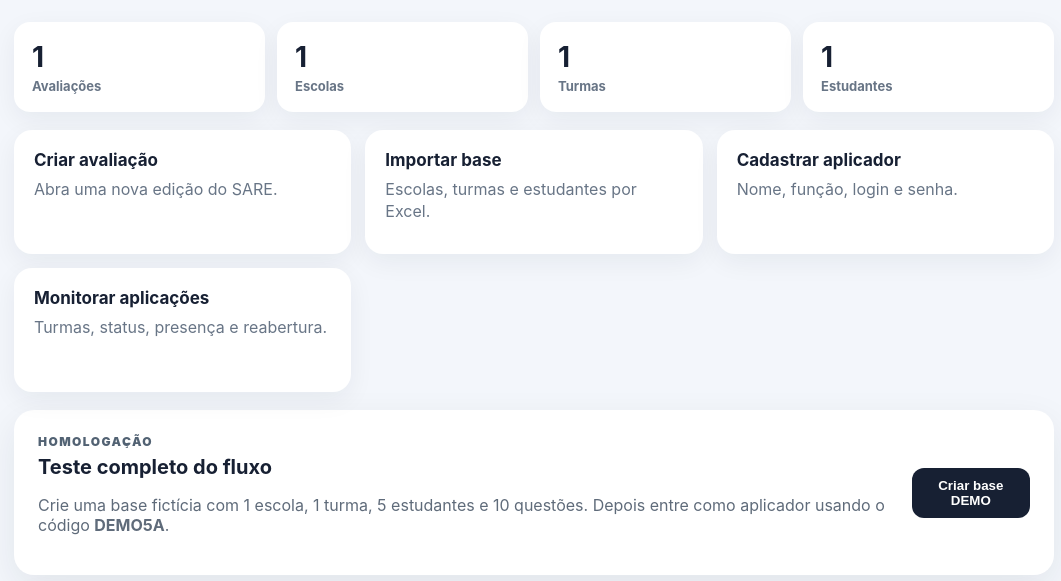
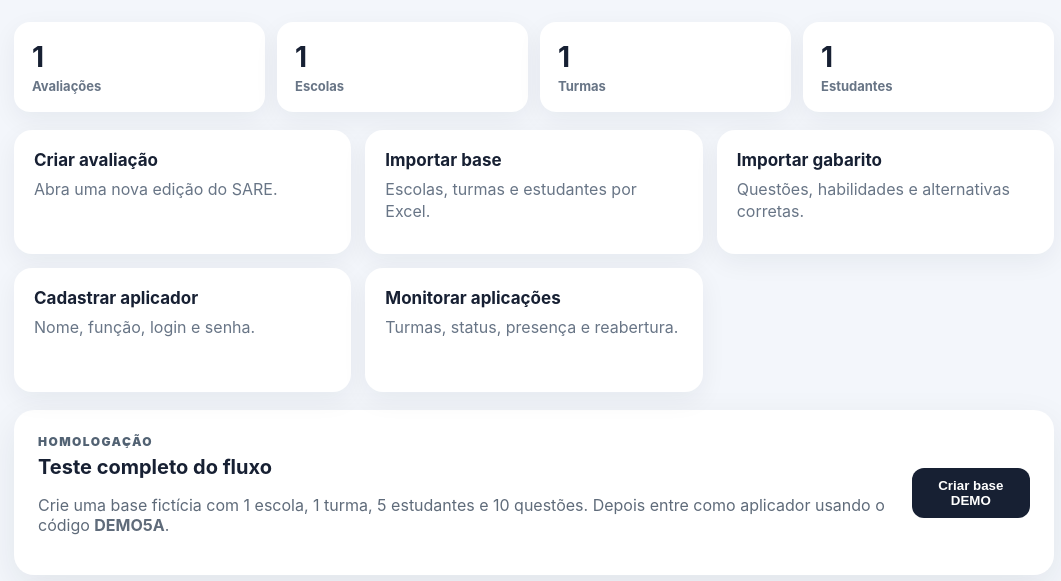
Before and after one commit to Marcosadriano7506/SARE2026, a Flask app: page /coordenacao/ in a window 1280 px wide. Shown: the part 144-725 px from the top of the page, without its empty margins (106-1167 px from the left). Run offline with Flask 3, Linux system fonts and the light colour scheme; a user stored in the database is signed in; tables that the repository leaves empty hold one stand-in row (values such as "Sample post").

Commit message:
feat: link answer key import

```diff
--- a/app/templates/coordinator/dashboard.html
+++ b/app/templates/coordinator/dashboard.html
@@ -29,6 +29,10 @@
     <a class="action-card" href="{{ url_for('coordinator.import_base') }}">
       <strong>Importar base</strong>
       <span>Escolas, turmas e estudantes por Excel.</span>
+    </a>
+    <a class="action-card" href="{{ url_for('coordinator.import_answer_key') }}">
+      <strong>Importar gabarito</strong>
+      <span>Questões, habilidades e alternativas corretas.</span>
     </a>
     <a class="action-card" href="{{ url_for('coordinator.create_applicator') }}">
       <strong>Cadastrar aplicador</strong>
```
